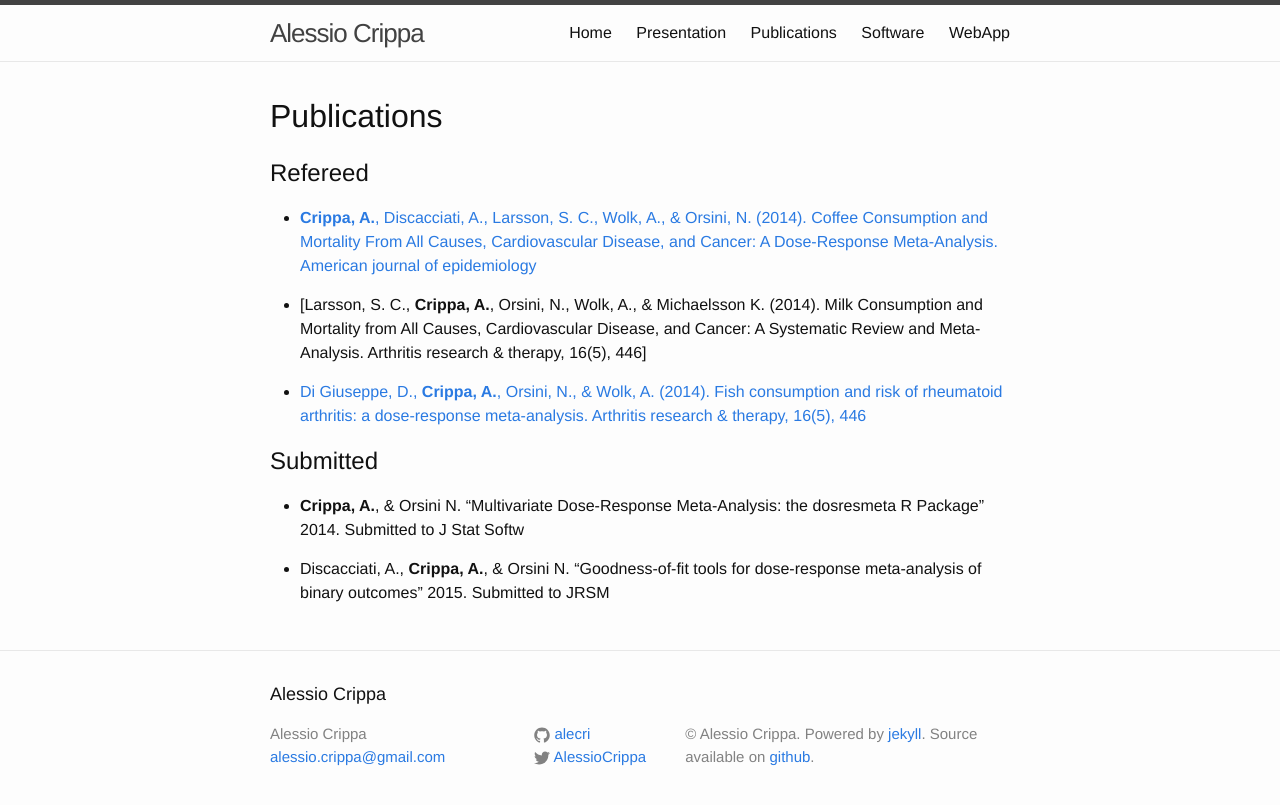
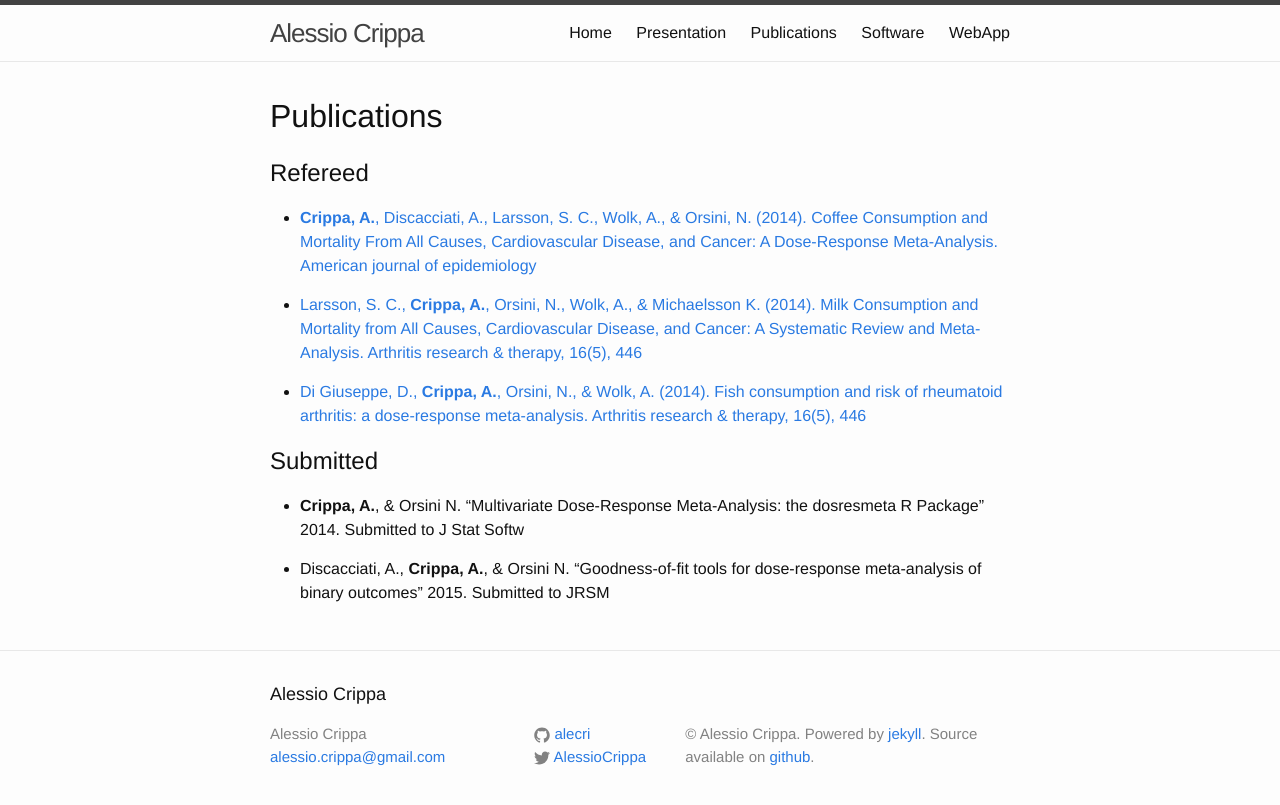
Before and after one commit to rinobellocco/rinobellocco.github.io, a Jekyll site: the page built from publications.md, in a window 1280 px wide. Shown: the top 805 px of the page. Built offline with Jekyll 4.4.1, drawn with Linux system fonts in a browser that asks for light colours; part of the change alters nothing that is shown.

```diff
--- a/publications.md
+++ b/publications.md
@@ -11,7 +11,7 @@ Publications
 
 * [**Crippa, A.**, Discacciati, A., Larsson, S. C., Wolk, A., & Orsini, N. (2014). Coffee Consumption and Mortality From All Causes, Cardiovascular Disease, and Cancer: A Dose-Response Meta-Analysis. American journal of epidemiology](http://www.ncbi.nlm.nih.gov/pubmed/25156996)
 
-* [Larsson, S. C., **Crippa, A.**, Orsini, N., Wolk, A., & Michaelsson K.  (2014). Milk Consumption and Mortality from All Causes, Cardiovascular Disease, and Cancer: A Systematic Review and Meta-Analysis. Arthritis research & therapy, 16(5), 446]
+* [Larsson, S. C., **Crippa, A.**, Orsini, N., Wolk, A., & Michaelsson K.  (2014). Milk Consumption and Mortality from All Causes, Cardiovascular Disease, and Cancer: A Systematic Review and Meta-Analysis. Arthritis research & therapy, 16(5), 446](http://www.ncbi.nlm.nih.gov/pubmed/?term=Milk+Consumption+and+Mortality+from+All+Causes%2C+Cardiovascular+Disease%2C+and+Cancer%3A+A+Systematic+Review+and+Meta-Analysis)
 
 * [Di Giuseppe, D., **Crippa, A.**, Orsini, N., & Wolk, A. (2014). Fish consumption and risk of rheumatoid arthritis: a dose-response meta-analysis. Arthritis research & therapy, 16(5), 446](http://www.ncbi.nlm.nih.gov/pubmed/25267142)
 
```
